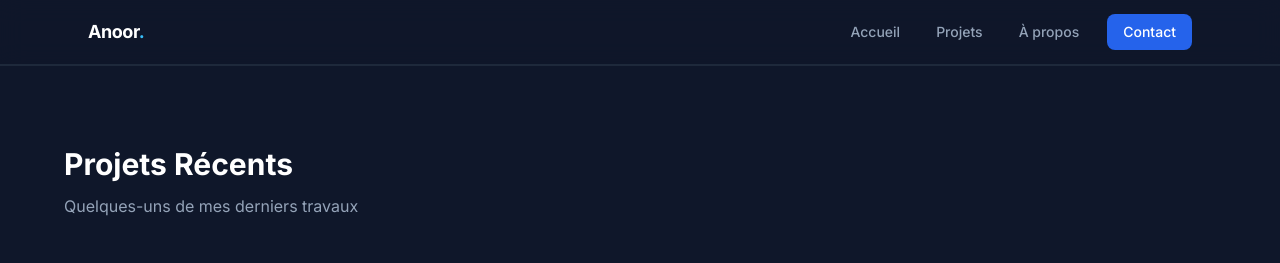
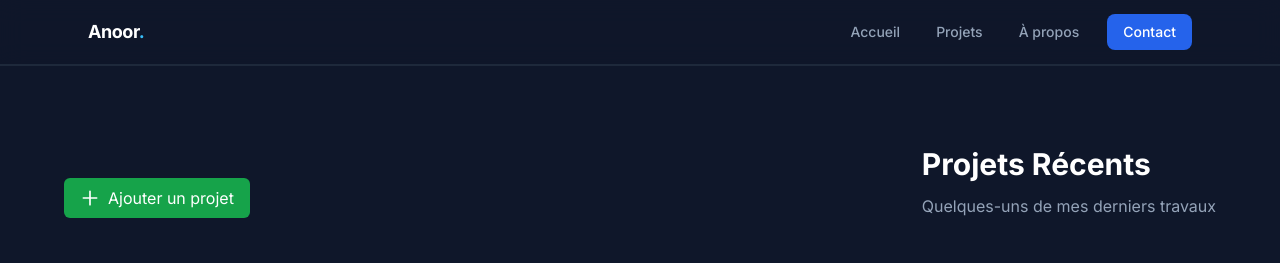
Before and after one commit to aliou9sow6/portfolio, a website: page main_pages/list-project.html in a window 1280 px wide. Shown: the top 263 px of the page. Drawn offline with nearby package versions, Linux system fonts and the light colour scheme.

Commit message:
update: using tailwind on the list-project

```diff
--- a/main_pages/list-project.html
+++ b/main_pages/list-project.html
@@ -53,6 +53,15 @@
     <section class="py-20 px-6 border-t border-slate-800">
         <div class="max-w-6xl mx-auto">
             <div class="flex items-end justify-between mb-12 flex-wrap gap-4">
+                <!-- ajouter un projet -->
+                 <div>
+                    <a href="add-project.html" class="inline-flex items-center gap-2 px-4 py-2 bg-green-600 text-white rounded-md hover:bg-green-700 transition-colors">
+                        <svg xmlns="http://www.w3.org/2000/svg" class="h-5 w-5" fill="none" viewBox="0 0 24 24" stroke="currentColor">
+                            <path stroke-linecap="round" stroke-linejoin="round" stroke-width="2" d="M12 4v16m8-8H4" />
+                        </svg>
+                        Ajouter un projet
+                    </a>
+                </div>
                 <div>
                     <h2 class="text-3xl font-bold text-white mb-3">Projets Récents</h2>
                     <p class="text-slate-400">Quelques-uns de mes derniers travaux</p>
```
